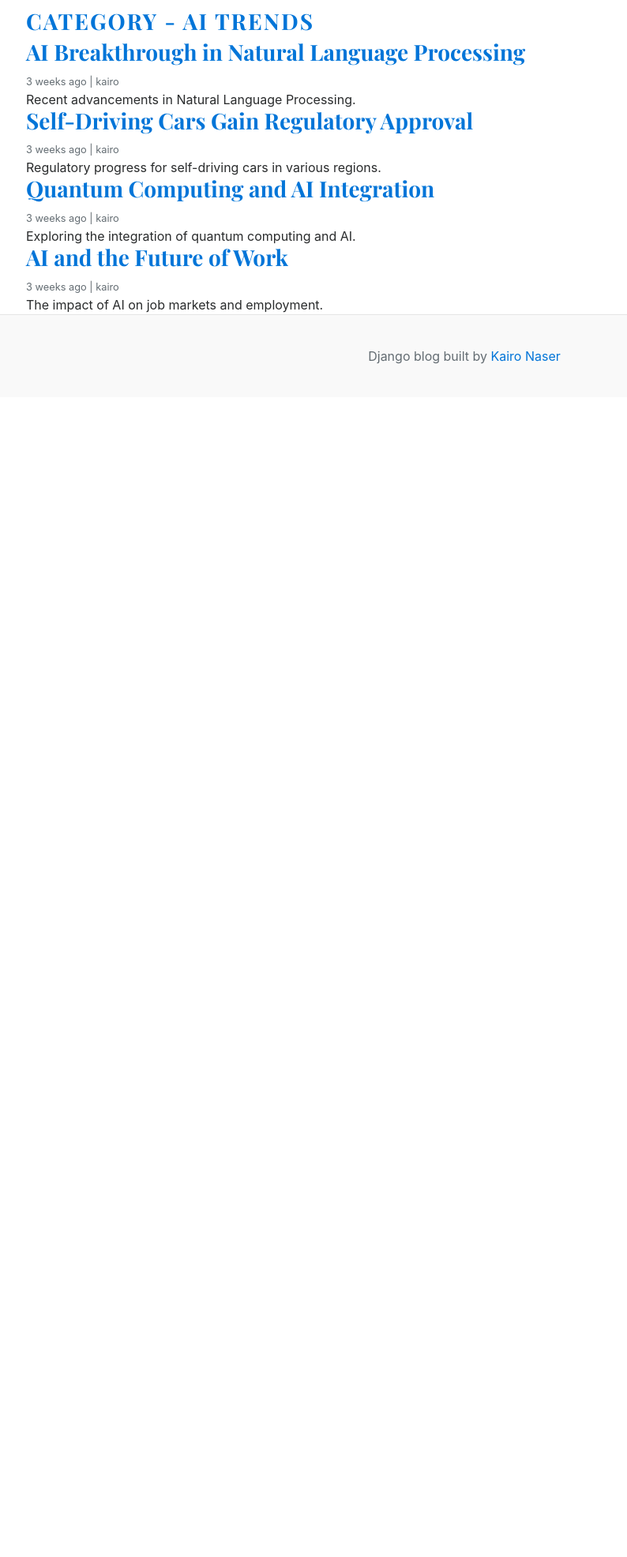
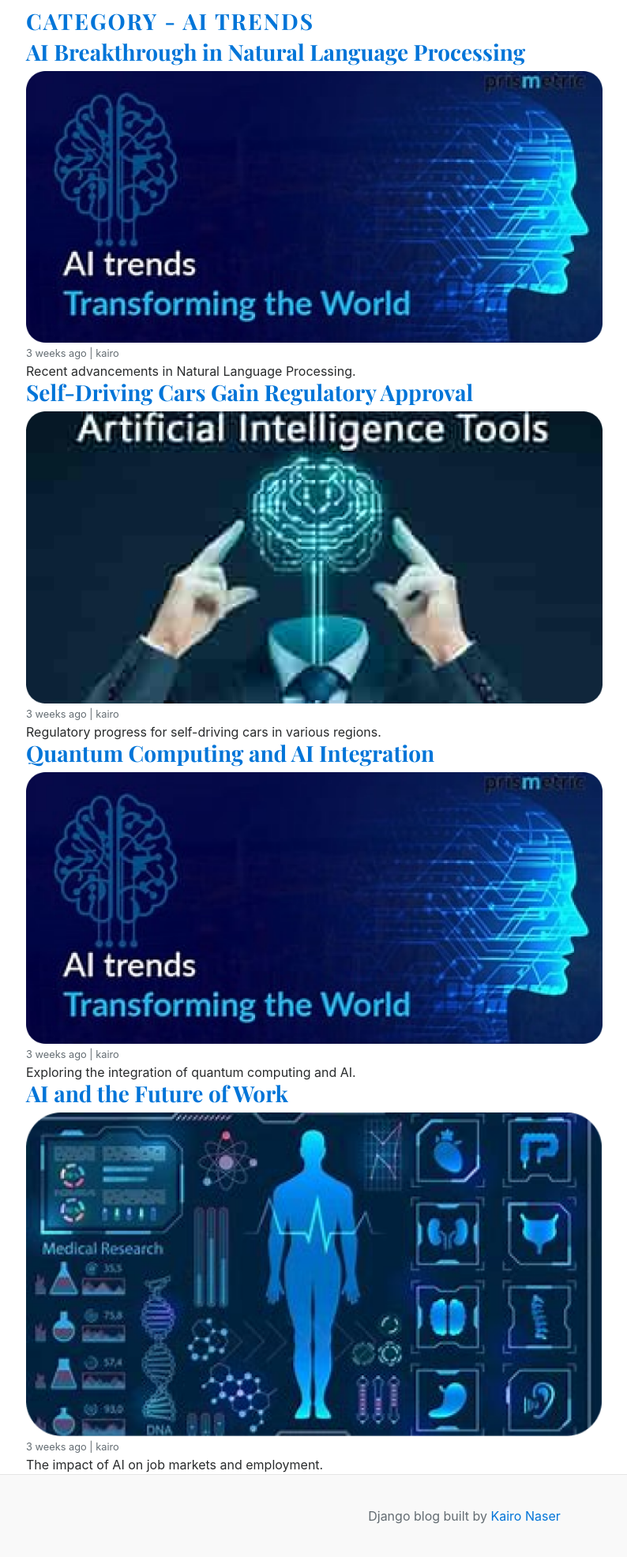
Before and after one commit to Kairo100/blog_website, a Django app: page /category/3/ in a window 1280 px wide. Shown: the part 135-2107 px from the top of the page at 79% size, without its empty margins (52-846 px from the left). Before the commit the page ends 596 px from the top, so only its background shows below. Run offline with Django 5.2, Linux system fonts and the light colour scheme; data comes from the database, SQL or seed files in the repository; some libraries are stand-ins or nearby versions.

Commit message:
Update posts_by_category.html

```diff
--- a/templates/posts_by_category.html
+++ b/templates/posts_by_category.html
@@ -25,6 +25,7 @@ background-blend-mode: overlay;background-size:cover;">
         <div class="card border-0" >
           <div class="card-body">
             <h3><a href="{% url 'blogs' post.slug %}" class="text-primary">{{post.title}}</a></h3>
+                <img src="{{ post.blog_image.url}}" alt="" width="100%">
             <small class="mb-1 text-muted">{{post.created_at | timesince}} ago | {{post.author}}</small>
             <p class="card-text">{{post.short_description | truncatewords:30}}</p>
           </div>
```
